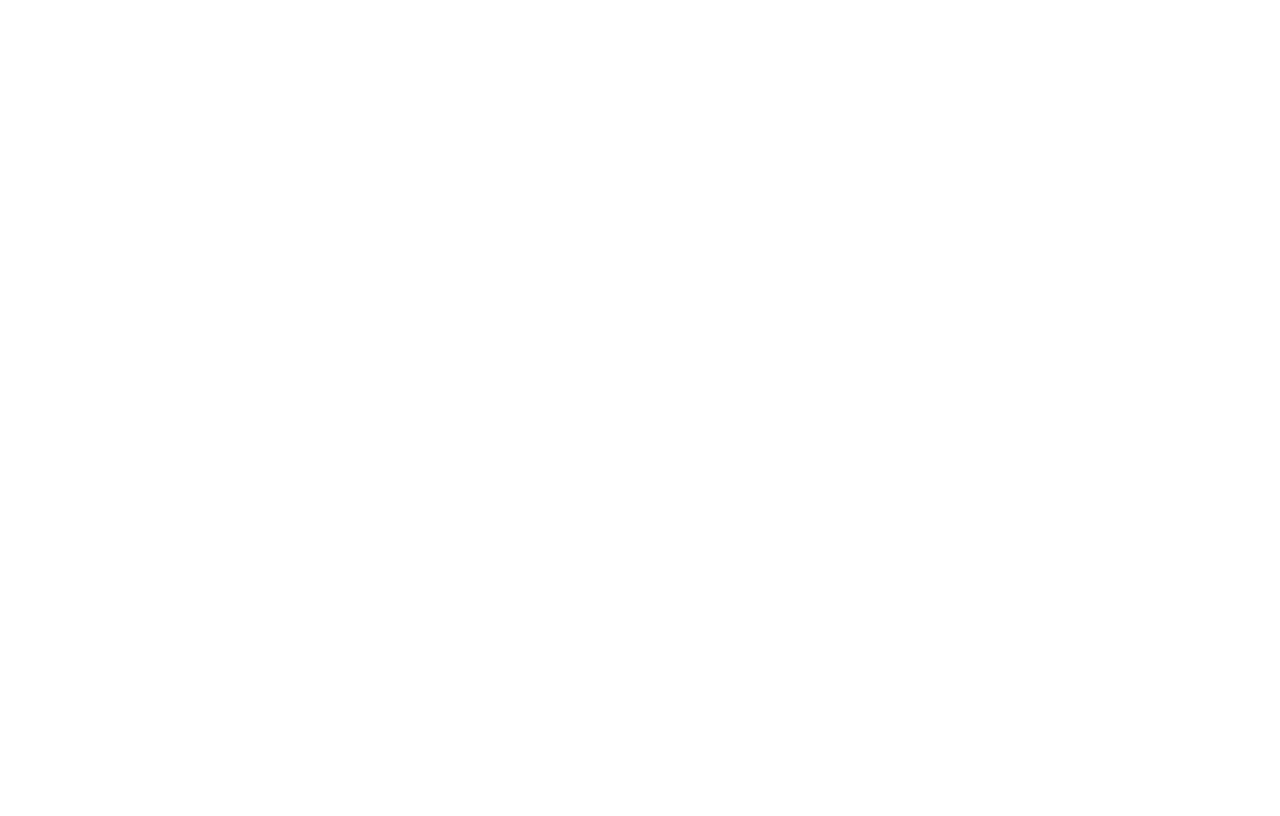
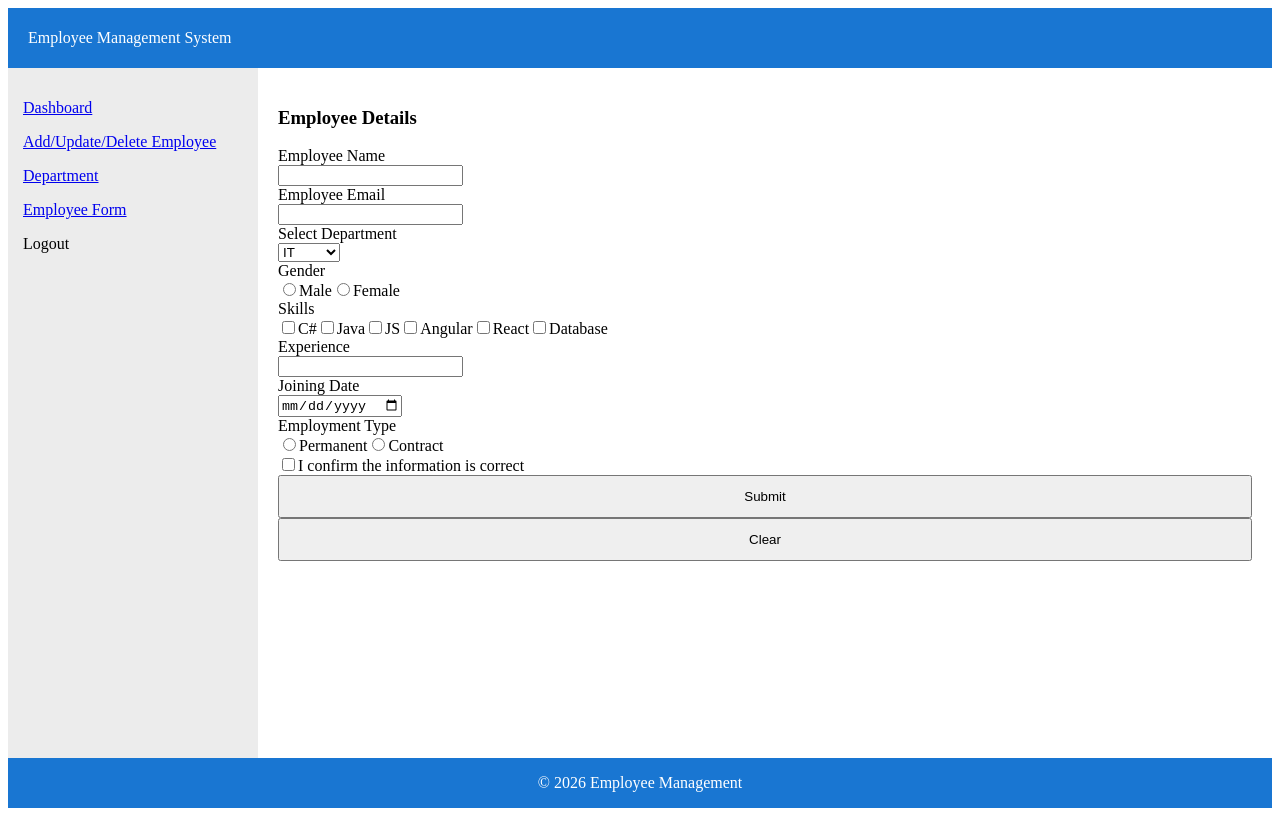
Before and after one commit to KaustubhMahait/ReactProductWith.netCore, a React (Vite) app: page /employeeform in a window 1280 px wide. Before the commit this address had no page. Built offline with nearby package versions, Linux system fonts and the light colour scheme; sample sign-in values are in the browser's storage.

Commit message:
NEW FORM

```diff
--- a/src/components/layout/Sidebar.tsx
+++ b/src/components/layout/Sidebar.tsx
@@ -43,11 +43,15 @@
             </p>
 
             <p>
-             <NavLink to="/employee">Employee</NavLink>
+             <NavLink to="/employee">Add/Update/Delete Employee</NavLink>
             </p>
 
             <p>
              <NavLink to="/department">Department</NavLink>
+            </p>
+
+            <p>
+                <NavLink to="/employeeform">Employee Form</NavLink>
             </p>
 
             <p style={{ cursor: "pointer" }} onClick={handleLogout}>
--- a/src/context/AuthContext.tsx
+++ b/src/context/AuthContext.tsx
@@ -64,10 +64,7 @@
     const isAuthenticated = accessToken !== null;
     // Because isAuthenticated is derived data. If accessToken == null then isAuthenticated = false If accessToken = "eyJ..." then isAuthenticated = true
 
-        const login = (
-            accessToken: string,
-            refreshToken: string
-        ) => {
+        const login = ( accessToken: string, refreshToken: string ) => {
 
                 localStorage.setItem("accessToken", accessToken);
                 localStorage.setItem("refreshToken", refreshToken);
--- /dev/null
+++ b/src/interfaces/EmployeeForm.ts
@@ -0,0 +1,10 @@
+export interface EmployeeForm{
+    ename:string;
+    eemail:string;
+    edept:string;
+    egender:string;
+    eskillchks:string[];
+    eexp:string;
+    ejoindate:string;
+    etype:string;
+}
--- /dev/null
+++ b/src/pages/EmployeeForm/EmployeeForm.tsx
@@ -0,0 +1,146 @@
+import { useEffect, useState } from "react";
+import type { EmployeeForm } from "../../interfaces/EmployeeForm";
+
+
+export default function EmployeeForm(){
+
+    const[loading,SetLoading]=useState(true);
+
+     // const[empform,SetEmpForm]=useState<EmployeeForm[]>([]);  // The EmployeeForm[] means: "This state will contain an array of EmployeeForm objects."
+                                                             // This is the initial value. useState<EmployeeForm[]>([]) You're saying: Initially, empform is an empty array.
+
+        const [empform, SetEmpForm] = useState<EmployeeForm>({
+            ename: "",
+            eemail: "",
+            edept: "",
+            egender: "",
+            eskillchks: [],
+            eexp: "",
+            ejoindate: "",
+            etype: ""
+        });
+
+        const fetchData = async ()=>{
+
+            try
+            {
+                    SetLoading(true);
+                    await new Promise(resolve => setTimeout(resolve, 1000));
+            }
+            finally
+            {
+                    SetLoading(false);
+            }
+
+        };
+
+
+    useEffect(()=>{
+
+        fetchData();
+
+    },[]);
+
+
+    const handleChange = (
+    e: React.ChangeEvent<HTMLInputElement | HTMLSelectElement>) => {
+
+    const { name, value, type } = e.target;
+
+    if (type === "checkbox") {
+
+        const checked = (e.target as HTMLInputElement).checked;
+
+        if (name === "eskillchks") {
+
+            SetEmpForm(prev => ({
+                ...prev,
+                eskillchks: checked
+                    ? [...prev.eskillchks, value]
+                    : prev.eskillchks.filter(skill => skill !== value)
+            }));
+
+        }
+
+    } else {
+
+        SetEmpForm(prev => ({
+            ...prev,
+            [name]: value
+        }));
+
+    }
+};
+
+
+    if(loading == true)
+    {
+          return <h3>Loading Data...</h3>
+    }
+    else
+    {
+            return (
+
+                <div>
+
+                        <h3>Employee Details</h3>
+
+                        <div>
+
+                                <div>
+                                        <label>Employee Name</label> <br/>
+                                        <input type="text" name="ename" onChange={handleChange}></input>
+                                </div>
+                                <div>
+                                        <label>Employee Email</label><br/>
+                                        <input type="email" name="eemail" onChange={handleChange}></input>
+                                </div>
+                                <div>
+                                        <label>Select Department</label><br/>
+                                        <select name="edept"  onChange={handleChange}>
+                                                <option value="1">IT</option>
+                                                <option value="2">HR</option>
+                                                <option value="3">INFRA</option>
+                                        </select>
+                                </div>
+                                <div>
+                                        <label>Gender</label><br/>
+                                        <input type="radio" name="egender" value="1" onChange={handleChange}/>Male
+                                        <input type="radio" name="egender" value="2" onChange={handleChange}/>Female
+                                </div>
+                                <div>
+                                        <label>Skills</label><br/>
+                                        <label><input type="checkbox" name="eskillchks" value="1" onChange={handleChange}/>C#</label>
+                                        <label><input type="checkbox" name="eskillchks" value="2" onChange={handleChange}/>Java</label>
+                                        <label><input type="checkbox" name="eskillchks" value="2" onChange={handleChange}/>JS</label>
+                                        <label><input type="checkbox" name="eskillchks" value="2" onChange={handleChange}/>Angular</label>
+                                        <label><input type="checkbox" name="eskillchks" value="2" onChange={handleChange}/>React</label>
+                                        <label><input type="checkbox" name="eskillchks" value="2" onChange={handleChange}/>Database</label>
+                                </div>
+                                <div>
+                                        <label>Experience</label><br/>
+                                        <input type="text" name="eexp"  onChange={handleChange}></input>
+                                </div>
+                                <div>
+                                        <label>Joining Date</label><br/>
+                                        <input type="date" name="ejoindate" onChange={handleChange}></input>
+                                </div>
+                                <div>
+                                        <label>Employment Type</label><br/>
+                                        <input type="radio" name="etype" value="1" onChange={handleChange}/>Permanent
+                                        <input type="radio" name="etype" value="2" onChange={handleChange}/>Contract
+                                </div>
+                                <div>
+                                        <label><input type="checkbox" value="1"/>I confirm the information is correct </label>
+                                </div>
+                                <div>
+                                    <button>Submit</button>
+                                    <button>Clear</button>
+                                </div>
+                        </div>
+
+                </div>
+
+            );
+    }
+}
--- a/src/routes/AppRoutes.tsx
+++ b/src/routes/AppRoutes.tsx
@@ -4,6 +4,7 @@
 import Dashboard from "../pages/Dashboard/Dashboard";
 import Employee from "../pages/Employee/Employee";
 import Department from "../pages/Department/Department";
+import EmployeeForm from "../pages/EmployeeForm/EmployeeForm";
 
 import MainLayout from "../layouts/MainLayout";
 import ProtectedRoute from "./ProtectedRoute";
@@ -32,6 +33,8 @@
 
                         <Route path="/department" element={<Department />} />
 
+                        <Route path="/employeeform" element={<EmployeeForm />} />
+
                     </Route>
 
                 </Route>
```
